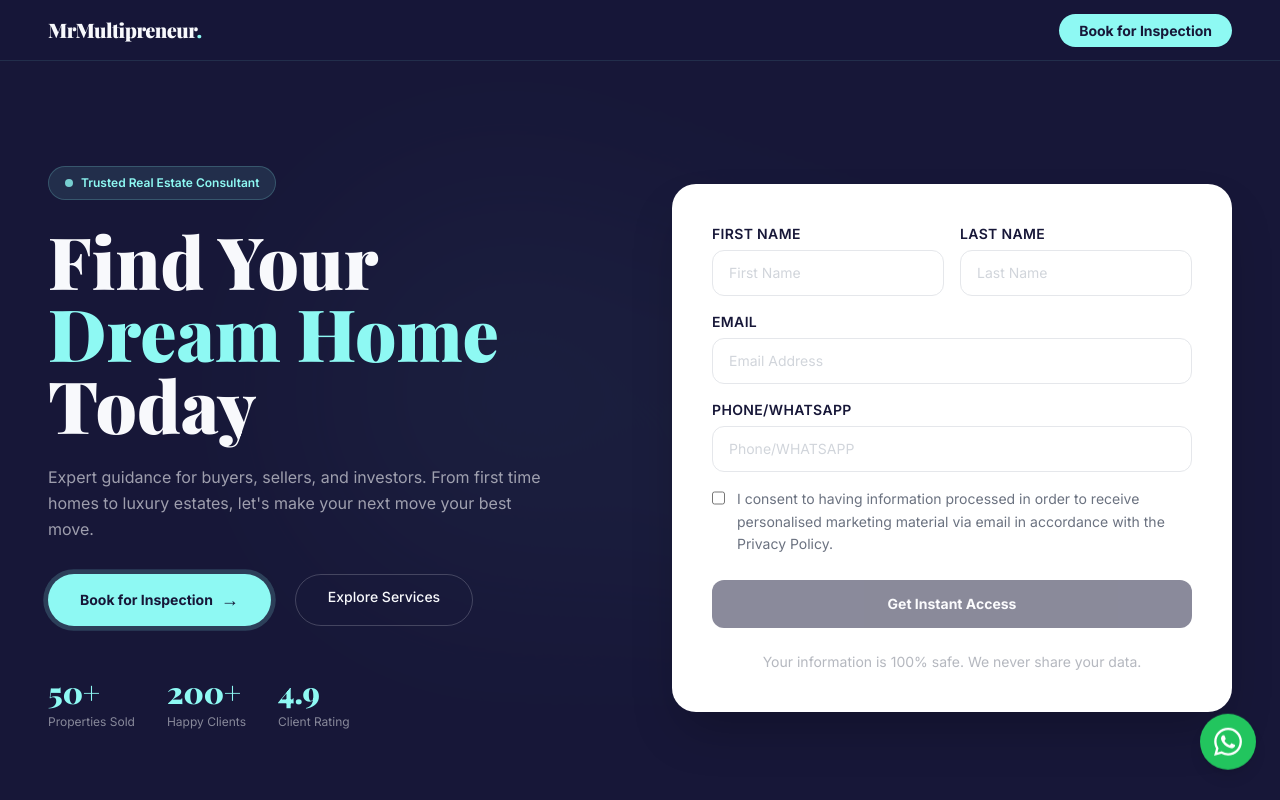
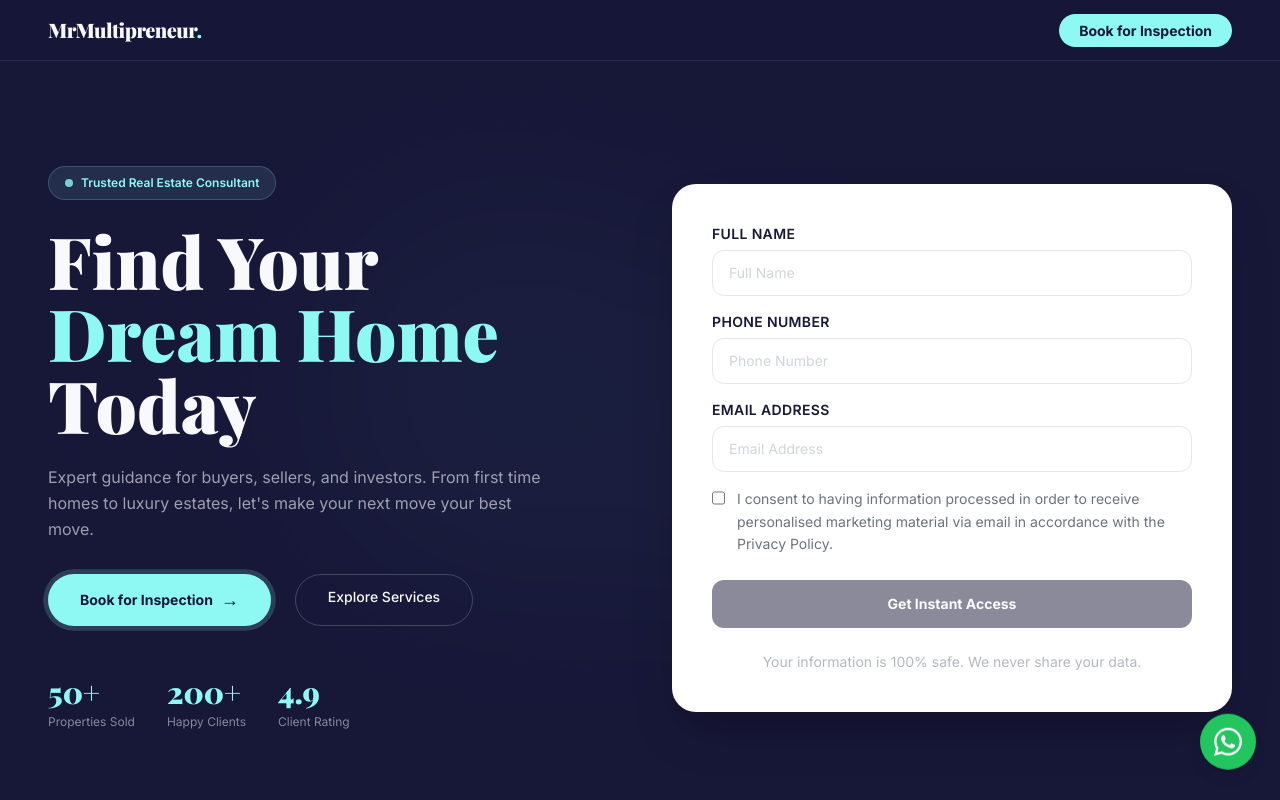
Before and after one commit to dev-anna-life/mr-multipreneur-realtor, a Next.js app: page / in a window 1280 px wide. Shown: the top 800 px of the page. Built offline with nearby package versions, Linux system fonts and the light colour scheme.

Commit message:
Stack form fields vertically, single full name field

```diff
--- a/app/page.js
+++ b/app/page.js
@@ -64,7 +64,7 @@ function FormCard() {
     if (!consent) return
     setSending(true)
     const data = {
-      name: `${e.target.firstName.value} ${e.target.lastName.value}`,
+      name: e.target.fullName.value,
       email: e.target.email.value,
       phone: e.target.phone.value,
       source: 'Contact Form',
@@ -99,23 +99,17 @@ function FormCard() {
 
   return (
     <form onSubmit={handleSubmit} className="flex flex-col gap-4">
-      <div className="grid grid-cols-2 gap-4">
-        <div>
-          <label className="text-sm font-semibold text-navy uppercase tracking-wide mb-1.5 block">First Name</label>
-          <input type="text" name="firstName" required placeholder="First Name" className="w-full px-4 py-3 rounded-xl border border-gray-200 text-sm outline-none focus:border-gold transition-colors text-navy placeholder:text-gray-300" />
-        </div>
-        <div>
-          <label className="text-sm font-semibold text-navy uppercase tracking-wide mb-1.5 block">Last Name</label>
-          <input type="text" name="lastName" required placeholder="Last Name" className="w-full px-4 py-3 rounded-xl border border-gray-200 text-sm outline-none focus:border-gold transition-colors text-navy placeholder:text-gray-300" />
-        </div>
+      <div>
+        <label className="text-sm font-semibold text-navy uppercase tracking-wide mb-1.5 block">Full Name</label>
+        <input type="text" name="fullName" required placeholder="Full Name" className="w-full px-4 py-3 rounded-xl border border-gray-200 text-sm outline-none focus:border-gold transition-colors text-navy placeholder:text-gray-300" />
       </div>
       <div>
-        <label className="text-sm font-semibold text-navy uppercase tracking-wide mb-1.5 block">Email</label>
-        <input type="email" name="email" required placeholder="Email Address" className="w-full px-4 py-3 rounded-xl border border-gray-200 text-sm outline-none focus:border-gold transition-colors text-navy placeholder:text-gray-300" />
+        <label className="text-sm font-semibold text-navy uppercase tracking-wide mb-1.5 block">Phone Number</label>
+        <input type="tel" name="phone" required placeholder="Phone Number" className="w-full px-4 py-3 rounded-xl border border-gray-200 text-sm outline-none focus:border-gold transition-colors text-navy placeholder:text-gray-300" />
       </div>
       <div>
-        <label className="text-sm font-semibold text-navy uppercase tracking-wide mb-1.5 block">Phone/WHATSAPP</label>
-        <input type="tel" name="phone" required placeholder="Phone/WHATSAPP" className="w-full px-4 py-3 rounded-xl border border-gray-200 text-sm outline-none focus:border-gold transition-colors text-navy placeholder:text-gray-300" />
+        <label className="text-sm font-semibold text-navy uppercase tracking-wide mb-1.5 block">Email Address</label>
+        <input type="email" name="email" required placeholder="Email Address" className="w-full px-4 py-3 rounded-xl border border-gray-200 text-sm outline-none focus:border-gold transition-colors text-navy placeholder:text-gray-300" />
       </div>
       <label className="flex items-start gap-3 cursor-pointer">
         <input type="checkbox" checked={consent} onChange={e => setConsent(e.target.checked)} className="mt-0.5 w-4 h-4 rounded border-gray-300 text-gold accent-gold" />
```
